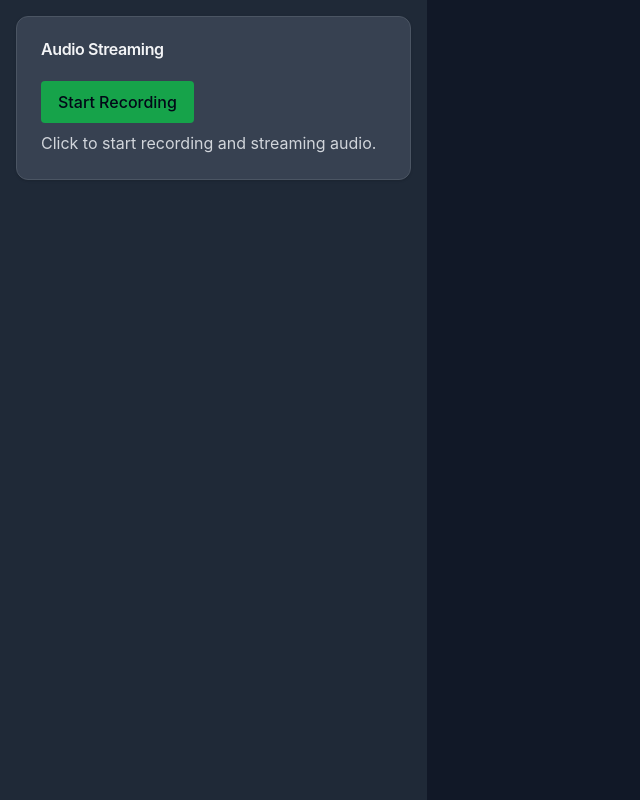
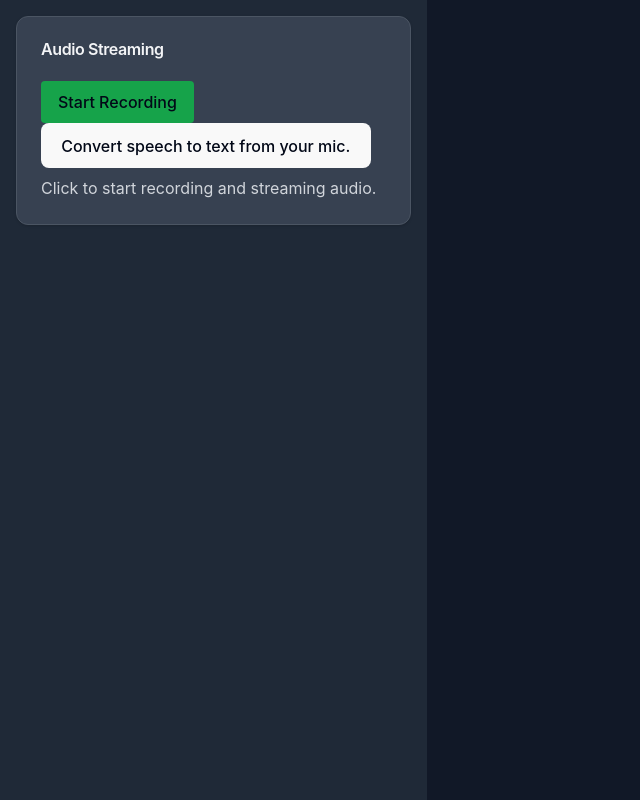
Before and after one commit to ArsalaanAli/Eavesdrop, a React (Vite) app in the folder Frontend/: page / in a window 1280 px wide. Shown: the whole page, without its empty margins (0-640 px from the left). Built offline with nearby package versions, Linux system fonts and the light colour scheme.

Commit message:
initial commit

```diff
--- a/Frontend/package.json
+++ b/Frontend/package.json
@@ -16,7 +16,9 @@
     "@radix-ui/react-slot": "^1.1.0",
     "class-variance-authority": "^0.7.0",
     "clsx": "^2.1.1",
+    "dotenv": "^16.4.5",
     "lucide-react": "^0.441.0",
+    "microsoft-cognitiveservices-speech-sdk": "^1.40.0",
     "react": "^18.3.1",
     "react-dom": "^18.3.1",
     "react-speech-recognition": "^3.10.0",
--- a/Frontend/src/App.jsx
+++ b/Frontend/src/App.jsx
@@ -2,6 +2,7 @@ import { Card, CardContent, CardHeader, CardTitle } from "@/components/ui/card"
 import { useEffect, useRef, useState } from "react"
 import "regenerator-runtime/runtime"
 import { socket } from "./lib/socket"
+import { ResultReason, SpeechConfig, AudioConfig, SpeechRecognizer } from 'microsoft-cognitiveservices-speech-sdk';
 
 export default function Component() {
   const [isRecording, setIsRecording] = useState(false)
@@ -92,6 +93,26 @@ export default function Component() {
     setIsRecording((prev) => !prev)
   }
 
+  async function sttFromMic() {
+    const authToken = process.env.SPEECH_KEY;
+    const region = process.env.SPEECH_REGION;
+    const speechConfig = SpeechConfig.fromAuthorizationToken(authToken, region);
+    speechConfig.speechRecognitionLanguage = 'en-US';
+
+    const audioConfig = AudioConfig.fromDefaultMicrophoneInput();
+    const recognizer = new SpeechRecognizer(speechConfig, audioConfig);
+
+    setDisplayText('speak into your microphone...');
+
+    recognizer.recognizeOnceAsync(result => {
+        if (result.reason === ResultReason.RecognizedSpeech) {
+            setDisplayText(`RECOGNIZED: Text=${result.text}`);
+        } else {
+            setDisplayText('ERROR: Speech was cancelled or could not be recognized. Ensure your microphone is working properly.');
+        }
+    });
+  }
+
   return (
     <div className="grid grid-cols-1 md:grid-cols-2 lg:grid-cols-3 h-screen w-screen bg-gray-900 text-gray-100">
       {/* ... existing video and ScrollArea components ... */}
@@ -110,6 +131,9 @@ export default function Component() {
               >
                 {isRecording ? "Stop Recording" : "Start Recording"}
               </button>
+              <button onClick={sttFromMic}>
+                Convert speech to text from your mic.
+              </button>
               <p className="text-gray-300 mt-2">
                 {isRecording
                   ? "Recording and streaming audio..."
```
Also changed, not shown: 1 other file (tests, documents, lock files or other folders).
